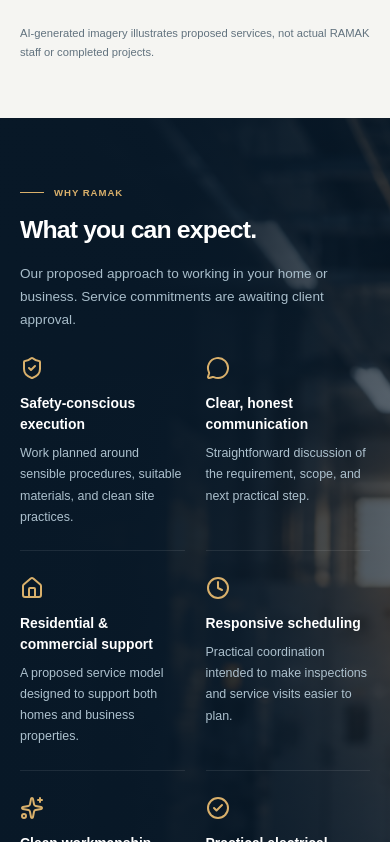
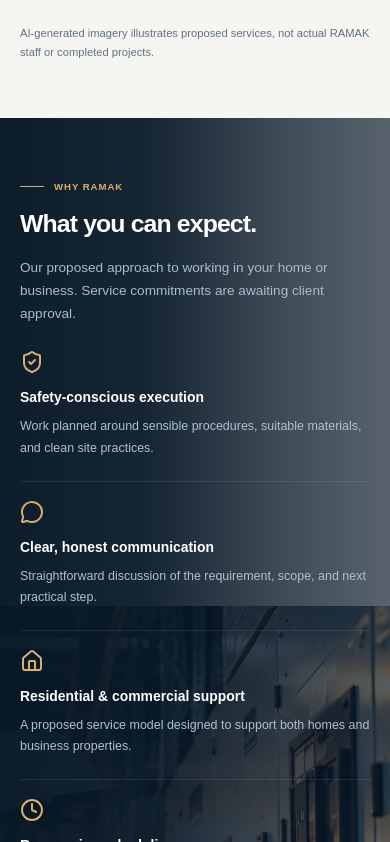
Before and after one commit to affan0101/RAMAK, a React (Vite) app: page / in a window 390 px wide. Shown: the part 5282-6124 px from the top of the page. Built offline with nearby package versions, Linux system fonts and the light colour scheme.

Commit message:
Refine Why RAMAK section imagery

```diff
--- a/src/components/WhyRamak.jsx
+++ b/src/components/WhyRamak.jsx
@@ -1,7 +1,31 @@
 import { CheckCircle2, Clock, Home, MessageCircle, ShieldCheck, Sparkles } from 'lucide-react'
-import { imagery } from '../data/images.js'
 import { company } from '../data/company.js'
 import { SectionHeading } from './SectionHeading.jsx'
-import { ResponsiveImage } from './ResponsiveImage.jsx'
-const icons=[ShieldCheck,MessageCircle,Home,Clock,Sparkles,CheckCircle2]
-export function WhyRamak({t}){return <section id="why-ramak" className="section section-navy why-section"><div className="shell"><SectionHeading eyebrow={t.why.eyebrow} title={t.why.title} body={t.why.note} invert/><div className="why-layout"><div className="why-grid">{company.demo.positioning.map((id,i)=>{const Icon=icons[i],x=t.why.items[id];return <article className="why-card" key={id} data-reveal><Icon size={24}/><h3>{x.title}</h3><p>{x.body}</p></article>})}</div><div className="why-image"><ResponsiveImage {...imagery.distribution} alt={t.services.items.distributionBoard.title}/></div></div></div></section>}
+
+const icons = [ShieldCheck, MessageCircle, Home, Clock, Sparkles, CheckCircle2]
+
+export function WhyRamak({ t }) {
+  return (
+    <section id="why-ramak" className="section section-navy why-section">
+      <div className="shell">
+        <SectionHeading eyebrow={t.why.eyebrow} title={t.why.title} body={t.why.note} invert />
+        <div className="why-layout">
+          <div className="why-grid">
+            {company.demo.positioning.map((id, i) => {
+              const Icon = icons[i]
+              const x = t.why.items[id]
+
+              return (
+                <article className="why-card" key={id} data-reveal>
+                  <Icon size={24} />
+                  <h3>{x.title}</h3>
+                  <p>{x.body}</p>
+                </article>
+              )
+            })}
+          </div>
+        </div>
+      </div>
+    </section>
+  )
+}
--- a/src/main.jsx
+++ b/src/main.jsx
@@ -3,6 +3,7 @@ import { createRoot } from 'react-dom/client'
 import '@fontsource-variable/manrope'
 import '@fontsource-variable/noto-sans-arabic'
 import './styles.css'
+import './why-ramak.css'
 import App from './App.jsx'
 
 createRoot(document.getElementById('root')).render(
--- /dev/null
+++ b/src/why-ramak.css
@@ -0,0 +1,50 @@
+/* Why RAMAK: keep the supplied background artwork, remove the separate photo card,
+   and reduce the visual scale so the content remains the focus. */
+section.why-section {
+  padding-block: clamp(54px, 4.8vw, 86px);
+  background-size: 100% 100%, auto 92%;
+  background-position: center, right center;
+  background-repeat: no-repeat, no-repeat;
+}
+
+html[dir="rtl"] section.why-section {
+  background-position: center, left center;
+}
+
+.why-section .why-layout {
+  display: block;
+}
+
+.why-section .why-grid {
+  width: min(58%, 780px);
+  grid-template-columns: repeat(2, minmax(0, 1fr));
+  gap: 22px 28px;
+}
+
+@media (max-width: 999px) {
+  section.why-section {
+    background-size: 100% 100%, auto 78%;
+    background-position: center, right bottom;
+  }
+
+  html[dir="rtl"] section.why-section {
+    background-position: center, left bottom;
+  }
+
+  .why-section .why-grid {
+    width: 100%;
+    max-width: 720px;
+  }
+}
+
+@media (max-width: 640px) {
+  section.why-section {
+    padding-block: 50px;
+    background-size: 100% 100%, auto 58%;
+  }
+
+  .why-section .why-grid {
+    grid-template-columns: 1fr;
+    gap: 18px;
+  }
+}
```
